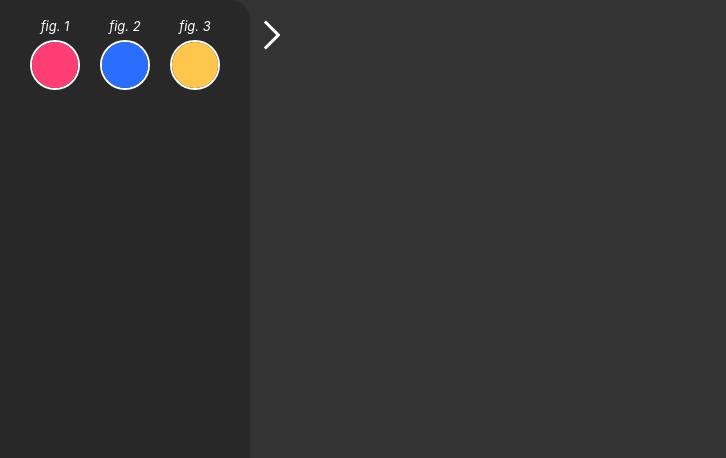
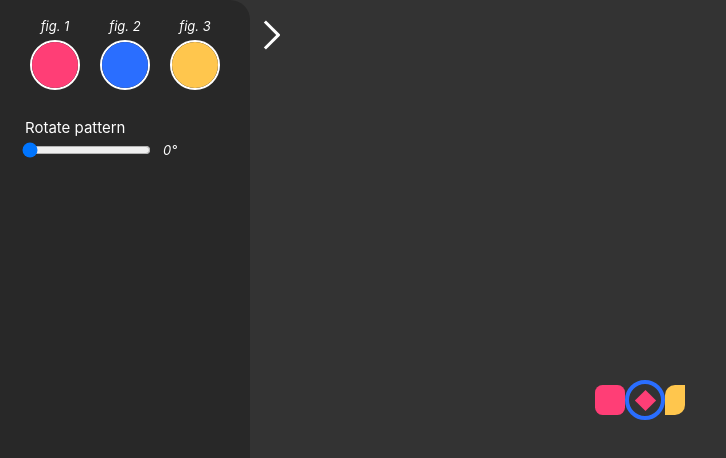
Before and after one commit to erintroch/crazy-calculator-02, a Next.js app: page / in a window 1280 px wide. Shown: the top 458 px of the page, without its empty margins (0-726 px from the left). Built offline with nearby package versions, Linux system fonts and the light colour scheme.

Commit message:
add first slider

```diff
--- /dev/null
+++ b/components/patternContainer.js
@@ -0,0 +1,24 @@
+import styles from "./patternContainer.module.css";
+import PatternOne from "./patternOne";
+
+export default function PatternContainer({
+  colorFigureOne,
+  colorFigureTwo,
+  colorFigureThree,
+  angle,
+}) {
+  return (
+    <>
+      <div
+        style={{ transform: `rotate(${angle}deg)` }}
+        className={styles.patternContainer}
+      >
+        <PatternOne
+          colorFigureOne={colorFigureOne}
+          colorFigureTwo={colorFigureTwo}
+          colorFigureThree={colorFigureThree}
+        />
+      </div>
+    </>
+  );
+}
--- /dev/null
+++ b/components/patternContainer.module.css
@@ -0,0 +1,8 @@
+.patternContainer {
+  display: flex;
+  justify-content: center;
+  align-items: center;
+  width: 100vw;
+  height: 100vh;
+  position: relative;
+}
--- /dev/null
+++ b/components/patternOne.js
@@ -0,0 +1,61 @@
+import styles from "./patternOne.module.css";
+
+export default function PatternOne({
+  colorFigureOne,
+  colorFigureTwo,
+  colorFigureThree,
+}) {
+  return (
+    <>
+      <div className={styles.bigContainerPatternOneWhiteCube}>
+        <div>
+          <div
+            style={{ backgroundColor: colorFigureOne }}
+            className={`${styles.patternOneWhiteCube} ${styles.whiteCubeLeftTop}`}
+          ></div>
+          <div
+            style={{ backgroundColor: colorFigureOne }}
+            className={`${styles.patternOneWhiteCube} ${styles.whiteCubeLeftBottom}`}
+          ></div>
+        </div>
+        <div>
+          <div
+            style={{ backgroundColor: colorFigureOne }}
+            className={`${styles.patternOneWhiteCube} ${styles.whiteCubeRightTop}`}
+          ></div>
+          <div
+            style={{ backgroundColor: colorFigureOne }}
+            className={`${styles.patternOneWhiteCube} ${styles.whiteCubeRightBottom}`}
+          ></div>
+        </div>
+      </div>
+
+      <div className={styles.bigContainerPatternOneCircle}>
+        <div
+          style={{ borderColor: colorFigureTwo }}
+          className={styles.patternOneCircle}
+        >
+          <div
+            style={{ backgroundColor: colorFigureOne }}
+            className={styles.patternOneCircleInner}
+          ></div>
+        </div>
+      </div>
+
+      <div className={styles.bigContainerPatternOneWave}>
+        <div
+          style={{ backgroundColor: colorFigureThree }}
+          className={styles.patternOneWaveOne}
+        ></div>
+        <div
+          style={{ backgroundColor: colorFigureThree }}
+          className={styles.patternOneWaveSub}
+        ></div>
+        <div
+          style={{ backgroundColor: colorFigureThree }}
+          className={styles.patternOneWaveTwo}
+        ></div>
+      </div>
+    </>
+  );
+}
--- /dev/null
+++ b/components/patternOne.module.css
@@ -0,0 +1,62 @@
+.bigContainerPatternOneWhiteCube {
+  display: flex;
+}
+
+.patternOneWhiteCube {
+  width: 1.5rem;
+  height: 1.5rem;
+}
+
+.whiteCubeLeftTop {
+  border-top-left-radius: 0.75rem;
+}
+
+.whiteCubeLeftBottom {
+  border-bottom-left-radius: 0.75rem;
+}
+
+.whiteCubeRightTop {
+  border-top-right-radius: 0.75rem;
+}
+
+.whiteCubeRightBottom {
+  border-bottom-right-radius: 0.75rem;
+}
+
+/**/
+
+.patternOneCircle {
+  width: 4rem;
+  height: 4rem;
+  border-radius: 50%;
+  border-width: 0.4rem;
+  border-style: solid;
+  display: flex;
+  justify-content: center;
+  align-items: center;
+}
+
+.patternOneCircleInner {
+  width: 1.5rem;
+  height: 1.5rem;
+  transform: rotate(45deg);
+}
+
+/**/
+
+.patternOneWaveOne {
+  width: 2rem;
+  height: 1rem;
+  border-top-left-radius: 1rem;
+}
+
+.patternOneWaveSub {
+  width: 2rem;
+  height: 1rem;
+}
+
+.patternOneWaveTwo {
+  width: 2rem;
+  height: 1rem;
+  border-bottom-right-radius: 1rem;
+}
--- /dev/null
+++ b/components/sliderAll.js
@@ -0,0 +1,27 @@
+import styles from "./sliderAll.module.css";
+
+export default function sliderAll({
+  max,
+  value,
+  onValueChange,
+  beforeInfo,
+  afterInfo,
+}) {
+  return (
+    <>
+      <div className={styles.container}>
+        <div className={styles.beforeInfo}>{beforeInfo}</div>
+        <div className={styles.flexInfo}>
+          <input
+            type="range"
+            min="0"
+            max={max}
+            onChange={(e) => onValueChange(e.target.value)}
+            value={value}
+          />
+          <div className={styles.afterInfo}>{afterInfo}</div>
+        </div>
+      </div>
+    </>
+  );
+}
--- /dev/null
+++ b/components/sliderAll.module.css
@@ -0,0 +1,22 @@
+.container {
+  margin-top: 2.5rem;
+}
+
+.beforeInfo {
+  font-size: 1.5rem;
+  color: white;
+  padding: 0.5rem;
+  border-radius: 0.4rem;
+}
+
+.afterInfo {
+  font-size: 1.3rem;
+  color: white;
+  font-style: italic;
+  margin-left: 1rem;
+}
+
+.flexInfo {
+  display: flex;
+  align-items: center;
+}
--- a/pages/index.js
+++ b/pages/index.js
@@ -1,5 +1,7 @@
 import Head from "next/head";
 import ColorInput from "../components/colorInput";
+import SliderAll from "../components/sliderAll";
+import PatternContainer from "../components/patternContainer";
 import Image from "next/image";
 import Link from "next/link";
 import styles from "../styles/Home.module.css";
@@ -53,7 +55,22 @@ export default function Home() {
               beforeInfo="fig. 3"
             />
           </div>
+          <div>
+            <SliderAll
+              max={360}
+              value={angle}
+              onValueChange={(value) => setAngle(value)}
+              beforeInfo="Rotate pattern"
+              afterInfo={`${angle}°`}
+            />
+          </div>
         </div>
+        <PatternContainer
+          colorFigureOne={newColor}
+          colorFigureTwo={newColorTwo}
+          colorFigureThree={newColorThree}
+          angle={angle}
+        />
       </main>
     </div>
   );
--- a/styles/Home.module.css
+++ b/styles/Home.module.css
@@ -12,6 +12,7 @@
   border-bottom-right-radius: 2rem;
   padding: 2rem;
   position: absolute;
+  z-index: 10;
 }
 
 .arrowButton {
```
